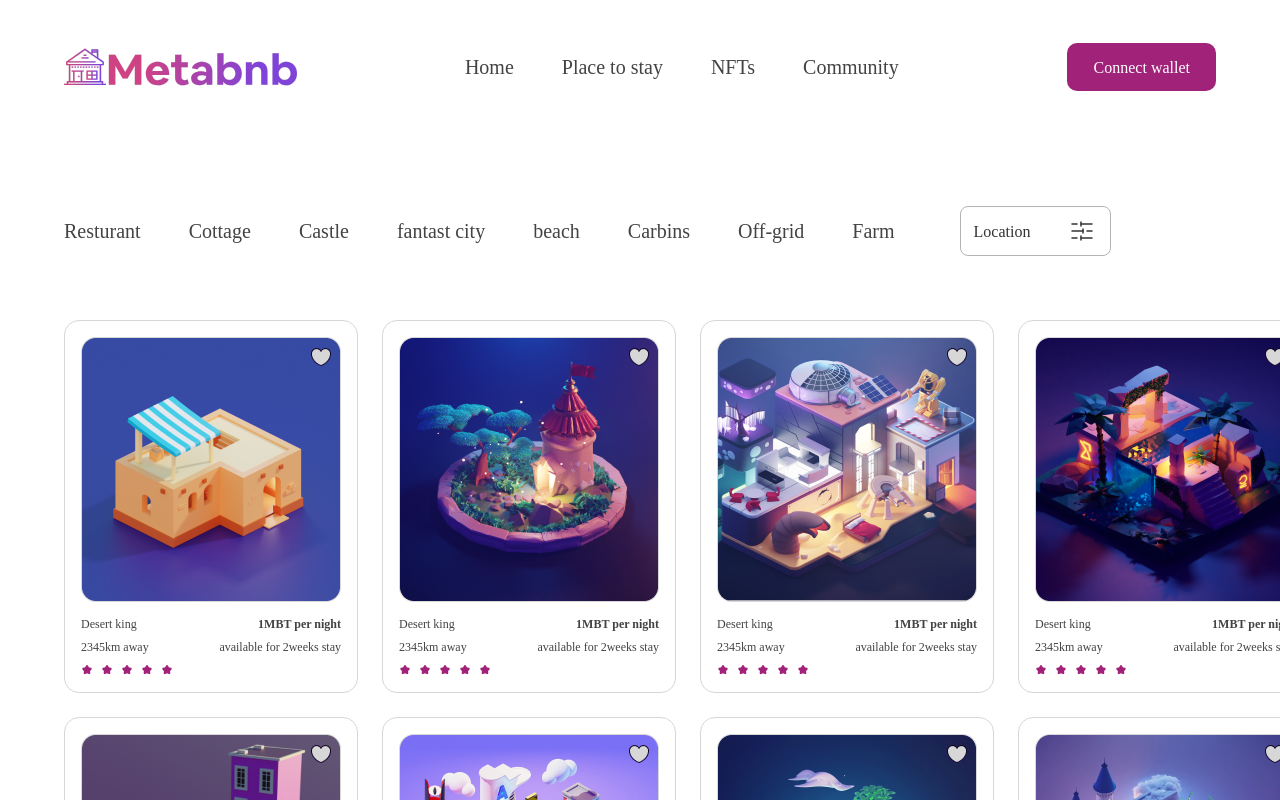
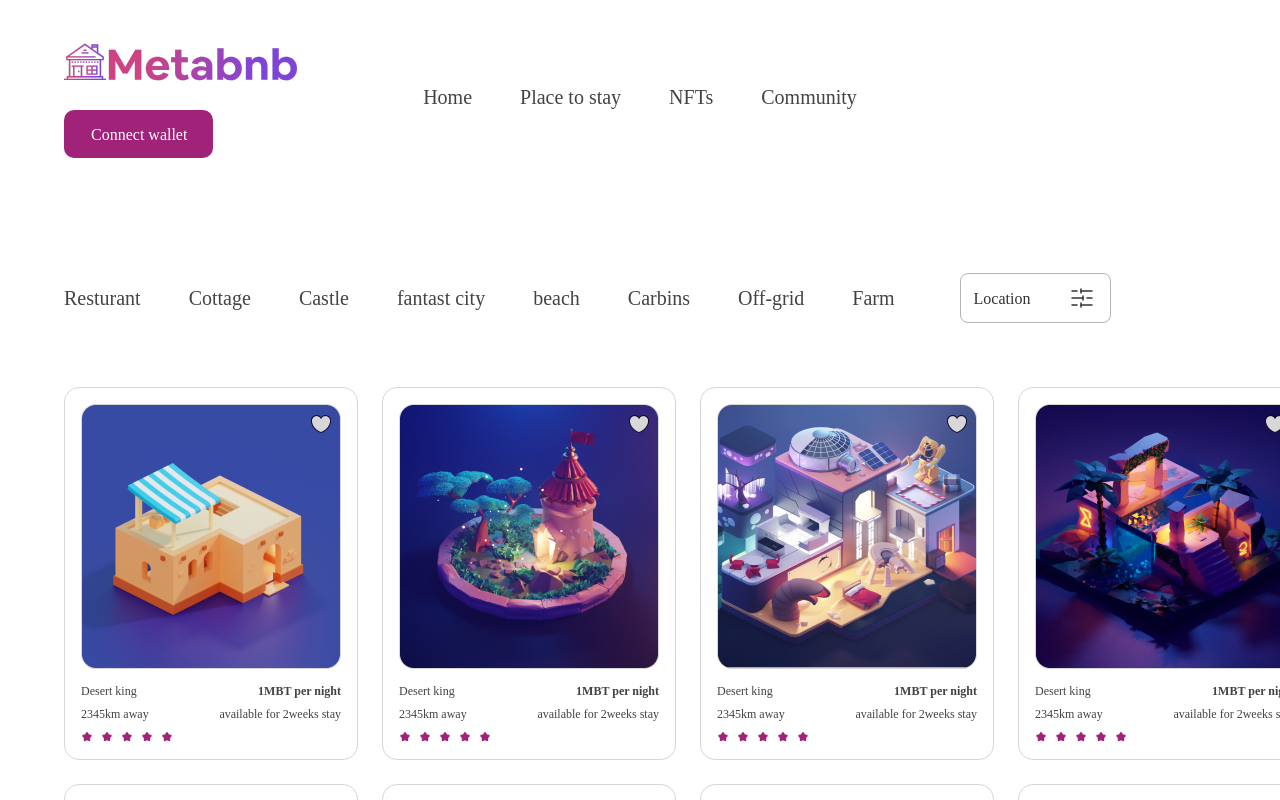
Before and after one commit to sheddyboy/metabnb, a React (Create React App) app: page /nfts in a window 1280 px wide. Shown: the top 800 px of the page. Built offline with nearby package versions, Linux system fonts and the light colour scheme; a web font is replaced by a local one.

Commit message:
chore: Add mobile menu

```diff
--- a/src/components/Nav.jsx
+++ b/src/components/Nav.jsx
@@ -1,13 +1,16 @@
-import React, { useContext } from "react";
+import React, { useContext, useState } from "react";
 import styles from "../styles/nav.module.css";
 import { Link } from "react-router-dom";
 import { ModalCtx } from "../contexts/ModalContex";
 
 const Nav = () => {
+  const [mobilenav, setMobilenav] = useState(false);
   const { toggleModal } = useContext(ModalCtx);
 
   return (
-    <nav className={styles.nav + " container"}>
+    <nav className={styles.nav}>
+      <div className="container">
+        <div className={styles.wrapper}>
           <img src="/nav_logo.svg" alt="logo" />
           <div className={styles.nav_links}>
             <Link to="/">Home</Link>
@@ -15,7 +18,40 @@ const Nav = () => {
             <Link to="/nfts">NFTs</Link>
             <Link to="/">Community</Link>
           </div>
-      <button onClick={toggleModal}>Connect wallet</button>
+          <button className={styles.btn} onClick={toggleModal}>
+            Connect wallet
+          </button>
+          <div
+            className={styles.hamMenu}
+            onClick={() => {
+              setMobilenav((mobilenav) => !mobilenav);
+            }}
+          >
+            <div></div>
+            <div></div>
+            <div></div>
+          </div>
+          {mobilenav && (
+            <div className={styles.mobileNav}>
+              <div className={styles.mobileNavLinks}>
+                <Link to="/">Home</Link>
+                <Link to="/">Place to stay</Link>
+                <Link to="/nfts">NFTs</Link>
+                <Link to="/">Community</Link>
+                <button className={styles.mobileBtn} onClick={toggleModal}>
+                  Connect wallet
+                </button>
+              </div>
+              <div
+                className={styles.overlay}
+                onClick={() => {
+                  setMobilenav((mobilenav) => !mobilenav);
+                }}
+              ></div>
+            </div>
+          )}
+        </div>
+      </div>
     </nav>
   );
 };
```
Lines whose indentation alone changed are shown as unchanged.
